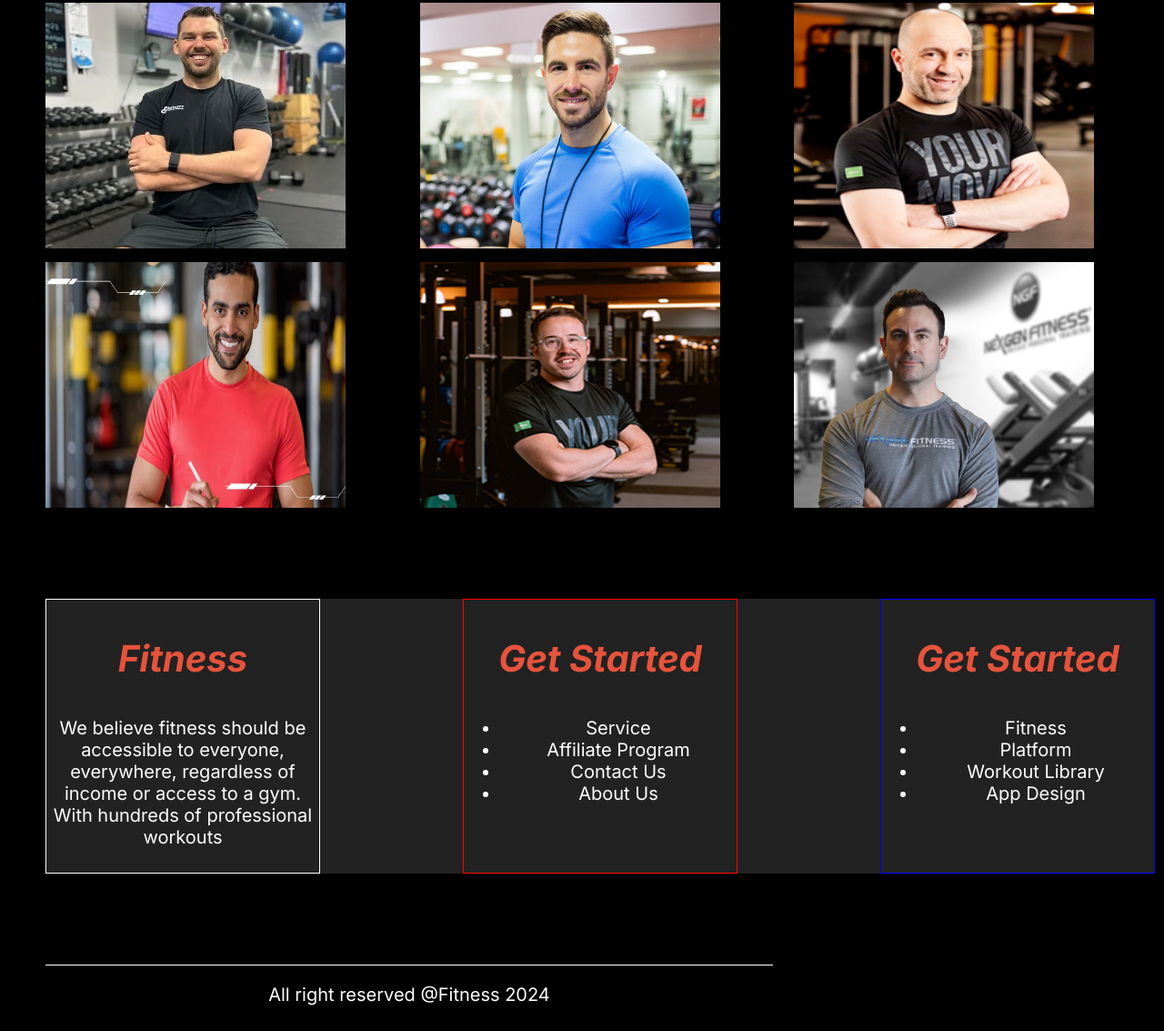
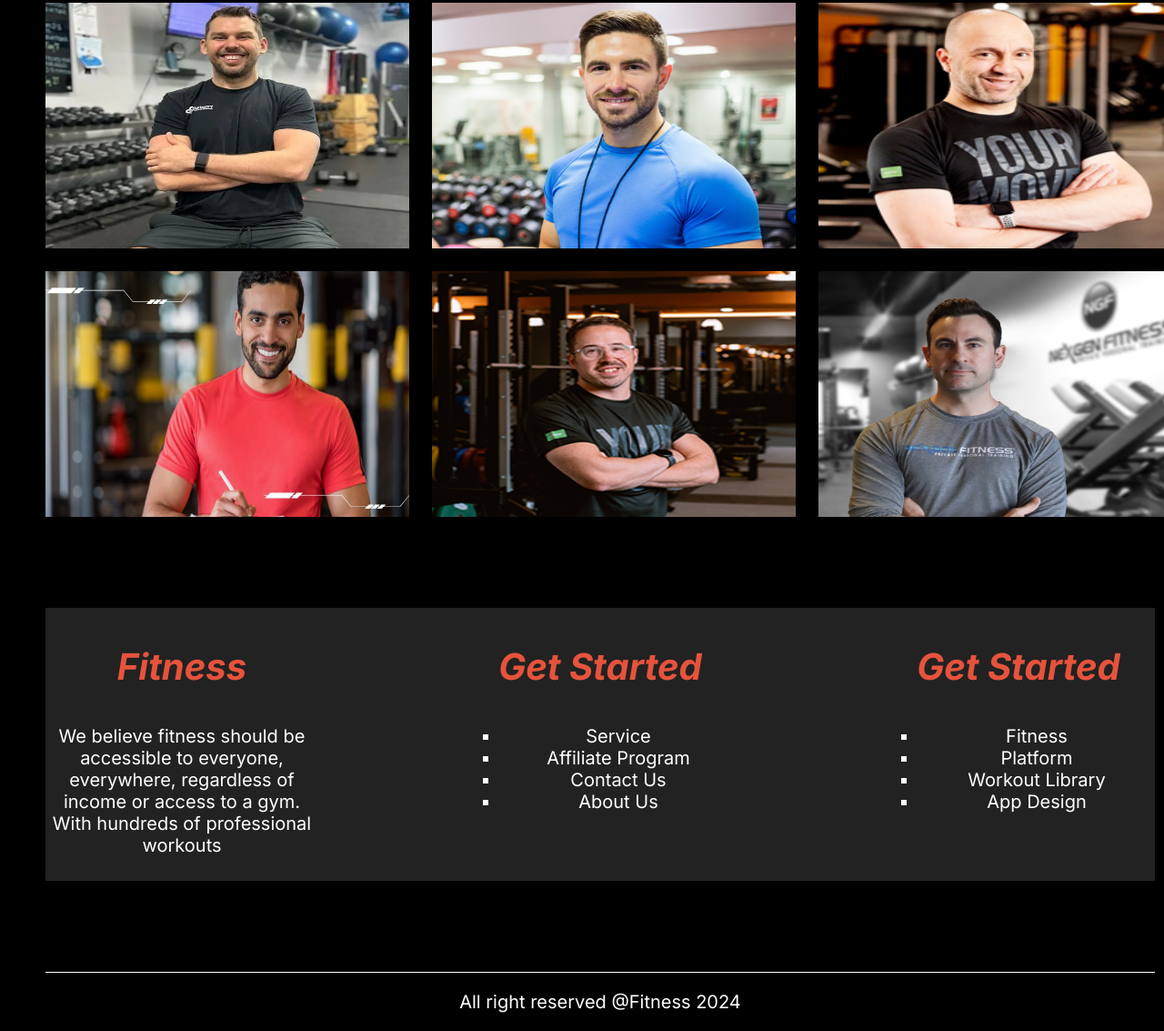
Before and after one commit to azizulislam7149/test-exam-2, a plain HTML site: page index.html in a window 1280 px wide. Shown: the part 3411-4544 px from the top of the page at 91% size. Drawn offline with Linux system fonts and the light colour scheme.

Commit message:
added my all code

```diff
--- a/index.html
+++ b/index.html
@@ -164,6 +164,7 @@
     </div>
     </div>
 <div class="main-five-img">
+
     <img class="trainer" src="images/trainer1.png" alt="">
     <img class="trainer" src="images/trainer2.png" alt="">
     <img class="trainer" src="images/trainer3.png" alt="">
@@ -206,13 +207,16 @@
         </div>
 
     </section>
-    <section class="footer">
-        <p>All right reserved @Fitness 2024</p>
-    </section>
+
 </main>
     </main>
+
+
     <footer>
 
+            <p class="footer-paragraph">All right reserved @Fitness 2024</p>
+            </div>
+        </section>
     </footer>
 </body>
 </html>
--- a/styles/style.css
+++ b/styles/style.css
@@ -406,13 +406,14 @@ background: rgba(255, 255, 255, 0.1);
 .main-five-img{
     display: grid;
     grid-template-columns: repeat(3, 1fr);
-    gap: 15px;
+    gap: 25px;
+
 }
 
 
 
 .trainer{
-    width: 330px;
+    width: 400px;
     height: 270px;
 
 }
@@ -434,32 +435,32 @@ background: rgba(255, 255, 255, 0.1);
 .main-footer-1{
     width: 300px;
     height: 300px;
-    border: 1px solid white;
+    /* border: 1px solid white; */
     text-align: center;
 }
 
 .main-footer-2{
     width: 300px;
     height: 300px;
-    border: 1px solid red;
+    /* border: 1px solid red; */
     text-align: center;
 }
-
-.main-footer-3{
-    width: 300px;
-    height: 300px;
-    border: 1px solid blue;
-    text-align: center;
+.main-footer-2> ul li{
+    list-style: square;
 }
 
 
 
 
+.main-footer-3{
+    width: 300px;
+    height: 300px;
+    /* border: 1px solid blue; */
+    text-align: center;
+}
 
-.footer{
-    text-align: center;
-    border-top: 1px solid white;
-    width: 800px;
+.main-footer-3> ul li{
+    list-style: square;
 }
 .main-footer-title{
     font-weight: 700;
@@ -469,6 +470,22 @@ font-style: italic;
 }
 
 
+
+
+
+
+footer{
+
+
+    border-top: 1px solid white;
+
+}
+
+
+.footer-paragraph{
+    /* width: 800px; */
+    text-align: center;
+}
 
 
 
```
